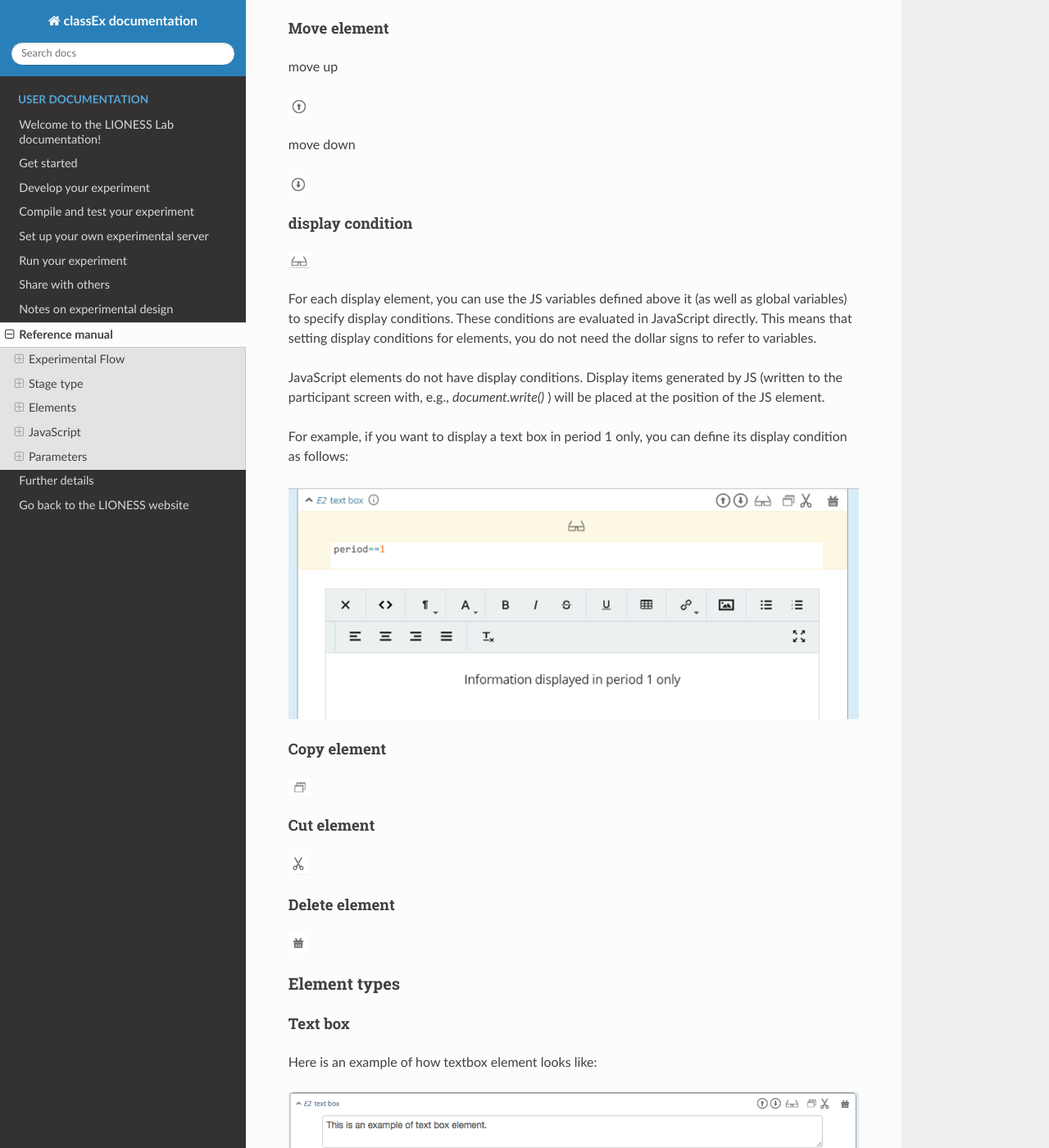
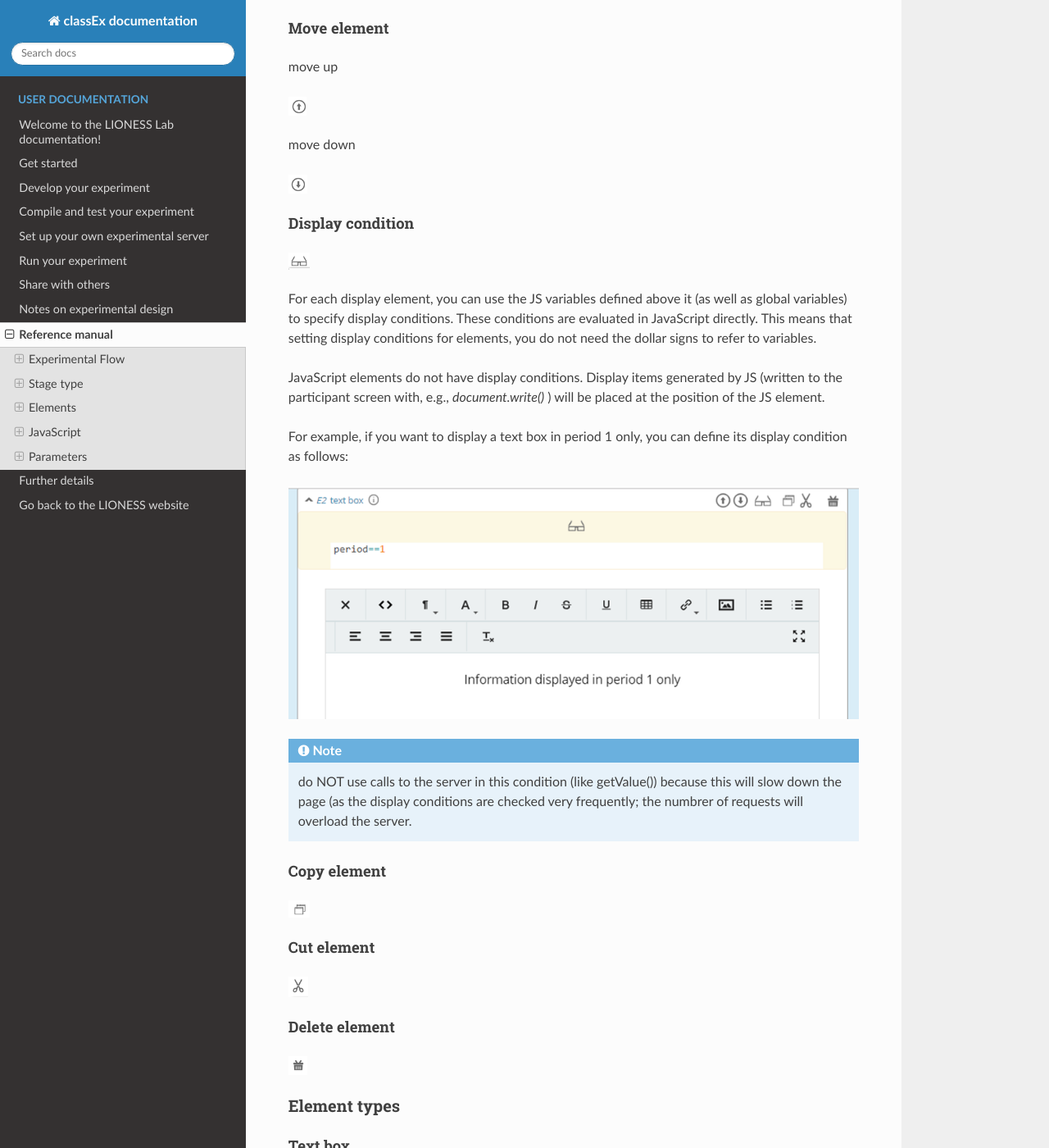
Before and after one commit to marcusgia2505/LIONESS_doc, a Sphinx documentation site: the page built from docs/040_reference_manual.rst, in a window 1280 px wide and 1400 px high, scrolled down 9376 px. Shown: the whole window at 82% size. Built offline with Sphinx 7.4.7 and the Read the Docs theme 3.1.0, drawn with Linux system fonts in a browser that asks for light colours.

Commit message:
Update 040_reference_manual.rst

```diff
--- a/docs/040_reference_manual.rst
+++ b/docs/040_reference_manual.rst
@@ -248,7 +248,7 @@ move down
 .. image:: _static/Down.png
    :alt:  30px
 
-display condition
+Display condition
 ~~~~~~~~~~~~~~~~~~~~~~~~~~
 
 .. image:: _static/Display_condition.png
@@ -262,6 +262,8 @@ For example, if you want to display a text box in period 1 only, you can define
 
 .. image:: _static/ConditionalDisplayExample.png
    :alt:  100px
+
+.. note:: do NOT use calls to the server in this condition (like getValue()) because this will slow down the page (as the display conditions are checked very frequently; the numbrer of requests will overload the server.
 
 Copy element
 ~~~~~~~~~~~~~
```
